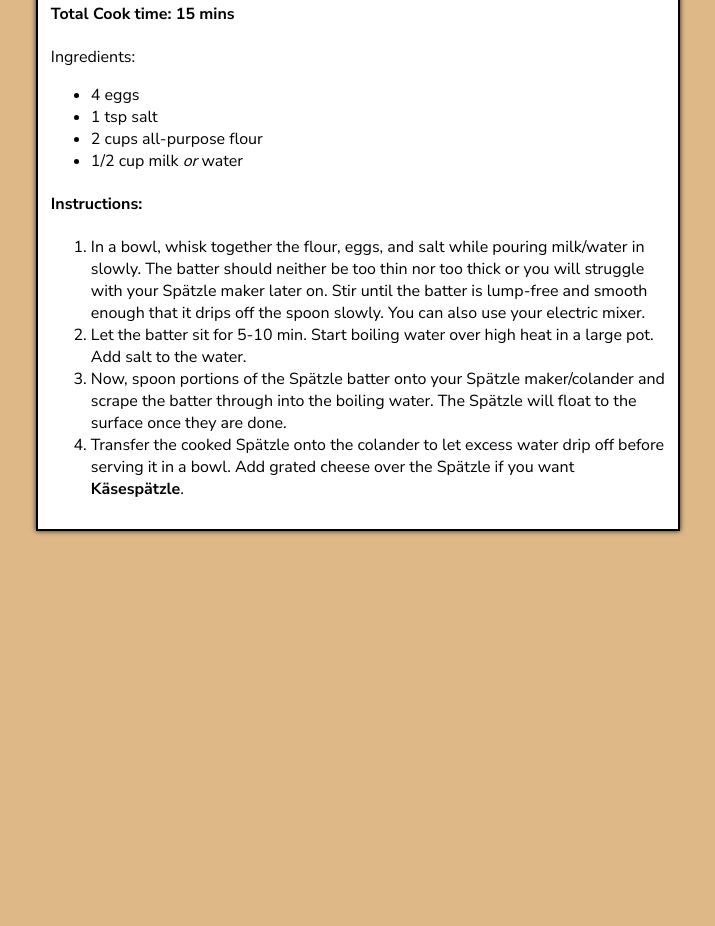
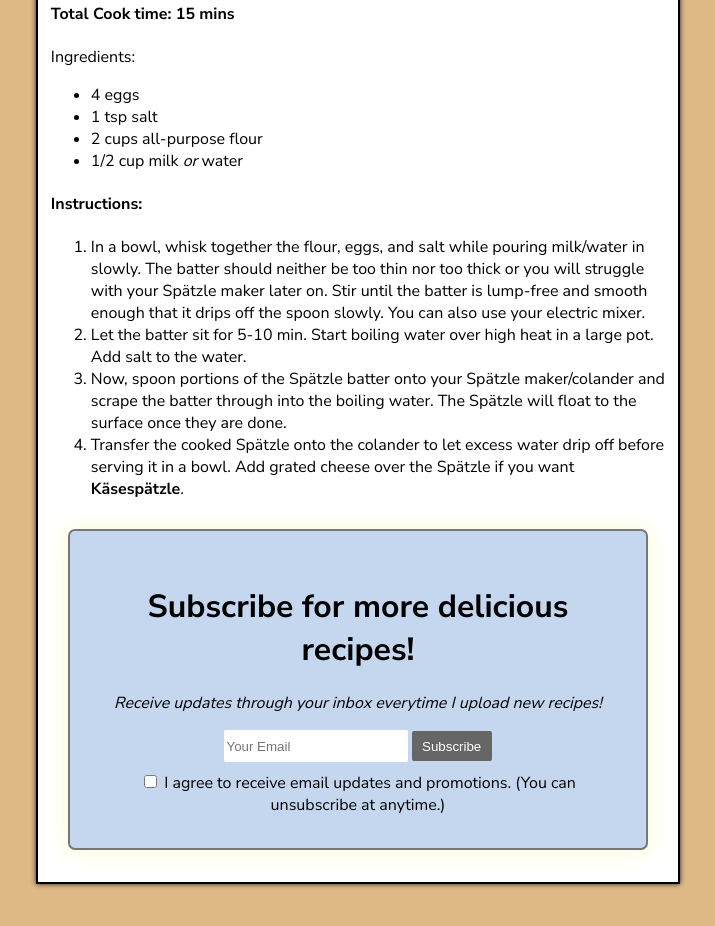
Before and after one commit to Britneigh/recipes-blog-js, a plain HTML site: page index.html in a window 1280 px wide. Shown: the part 4331-5257 px from the top of the page, without its empty margins (282-997 px from the left). Before the commit the page ends 4926 px from the top, so only its background shows below. Drawn offline with Linux system fonts and the light colour scheme.

Commit message:
Newsletter subscription added + home page done

```diff
--- a/blog.css
+++ b/blog.css
@@ -134,3 +134,38 @@ box-shadow: 0 0 3px #131313;
 #main-text {
     margin: 1rem;
 }
+
+.newsletter {
+    max-width: 80%;
+    background: rgb(196, 215, 238);
+    text-align: center;
+    border-radius: 7px;
+    padding: 5%;
+    margin: 0 auto;
+    margin-bottom: 5%;
+    border: solid 2px rgb(119, 119, 119);
+    box-shadow: 0 0 25px lightgoldenrodyellow;
+}
+
+#email {
+width: 35%;
+height: 30px;
+border: 0;
+border-radius: 2px;
+margin-bottom: 2%;
+}
+
+.newsletter button {
+height: 30px;
+border-radius: 2px;
+border: 0;
+cursor: pointer;
+background-color: rgb(102, 102, 102);
+color: white;
+padding: 0 2%;
+transition: 0.5s;
+}
+
+.newsletter button:hover {
+    background-color: rgb(0, 0, 0);
+}
--- a/index.html
+++ b/index.html
@@ -149,5 +149,19 @@
             </ol>
             </div>
     </div>
+    <!--Newsletter Form -->
+    <footer>
+        <div class="newsletter">
+            <h1>Subscribe for more delicious recipes!</h1>
+            <p><i>Receive updates through your inbox everytime I upload new recipes!</i></p>
+            <form>
+                <input type="email" placeholder="Your Email" id="email" required>
+                <button type="submit">Subscribe</button>
+                <br>
+                <input type="checkbox" id="subscribeConfirmation" required>
+                <label for="subscribeConfirmation">I agree to receive email updates and promotions. (You can unsubscribe at anytime.)</label>
+            </form>
+        </div>
+    </footer>
 </body>
 </html>
```
Lines whose indentation alone changed are shown as unchanged.
